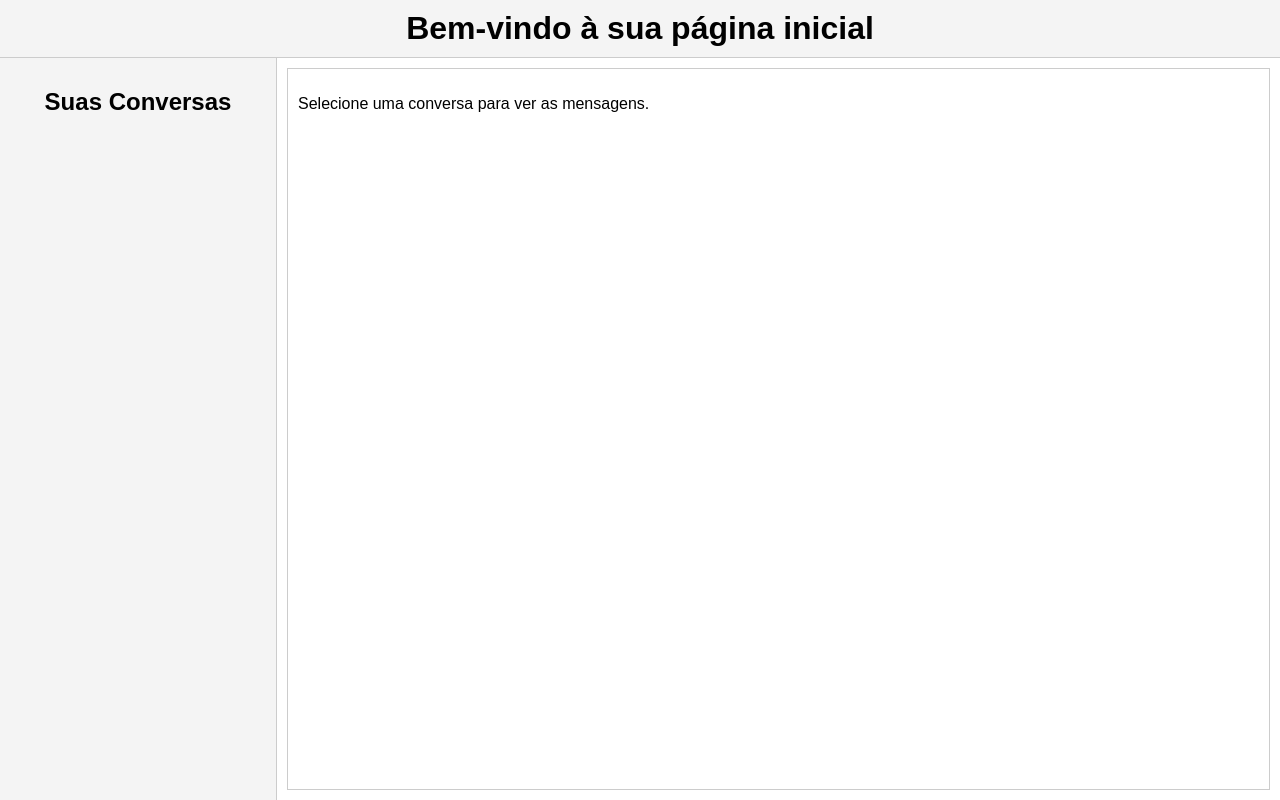
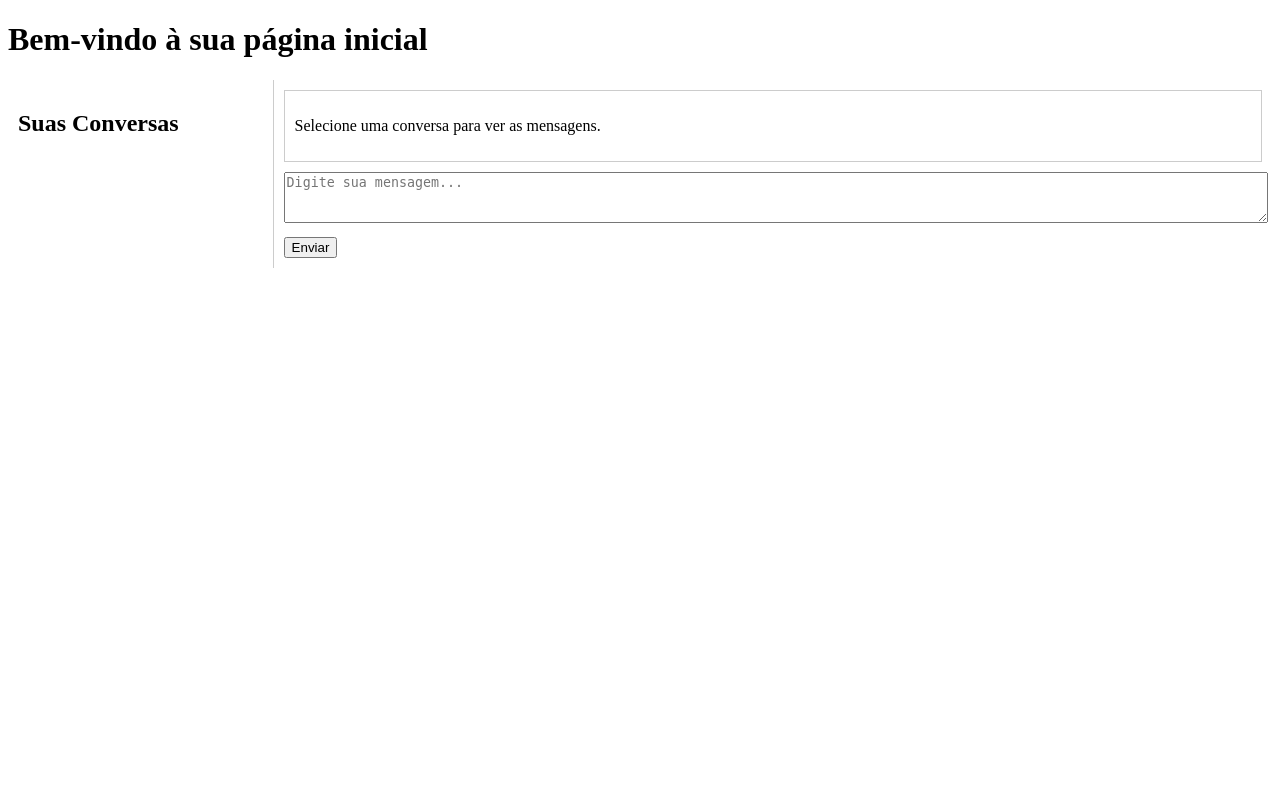
Before and after one commit to mathuebra/TP_BD, a Flask app: page /home in a window 1280 px wide. Run offline with Flask 3, Linux system fonts and the light colour scheme; the visitor is signed in with stand-in values (Sample User, id 1); data comes from the database, SQL or seed files in the repository; data that the repository does not hold is empty.

Commit message:
Correção html e implementação "send-message"

```diff
--- a/main/Database.py
+++ b/main/Database.py
@@ -1,7 +1,9 @@
 import sqlite3 as sql
+import os
+import datetime
 
 class BD:
-    database = "/home/mathuebra/VSCode/TP_BD/db" # Caminho do banco de dados local
+    database = "/home/mathuebra/VS/TP_BD/db" # Caminho do banco de dados local
     conn = None
     cursor = None
     connected = False
@@ -88,6 +90,9 @@ class BD:
     def get_user_name(self, user_id):
         return self.select("USUARIO", ["NOME"], "ID_USER = ?", [user_id])[0][0]
 
+    def get_user_id(self, nome):
+        return self.select("USUARIO", ["ID_USER"], "NOME = ?", [nome])[0][0]
+
     # Retorna o id de todos os usuários
     def get_all_users(self):
         return self.select("USUARIO", ["ID_USER"], "1=1", [])
@@ -110,3 +115,9 @@ class BD:
                             ID_USER_ORIGEM = ? AND ID_USER_DESTINO = ? OR
                             ID_USER_ORIGEM = ? AND ID_USER_DESTINO = ?''', [user_id, user_other, user_other, user_id]).fetchall()
         return True if result else False
+
+    def send_message(self, user_id, user_other, message):
+        current_time = datetime.datetime.now().strftime("%d/%m/%Y %H:%M:%S")
+        self.insert("MENSAGEM_PRIVADA",
+                    ["ID_USER_ORIGEM", "ID_USER_DESTINO", "CONTEUDO", "DATA_ENVIO", "STATUS"],
+                    [user_id, user_other, message, current_time, "enviado"])
--- a/main/app_teste.py
+++ b/main/app_teste.py
@@ -1,4 +1,4 @@
-from flask import Flask, request, render_template, redirect, url_for, session, flash
+from flask import Flask, jsonify, request, render_template, redirect, url_for, session, flash
 import Database
 
 app = Flask(__name__, template_folder='../templates', static_folder='../static')
@@ -51,7 +51,8 @@ def home():
         for current in conversas_active:
             user_conversas = db.get_conversas(user_id, current) # Pega a conversa do usuário logado com o outro
             conversas.append({ # Gera um dicionário cuja:
-                'user_id': db.get_user_name(current), # Chave é o nome do usuário com quem o usuário logado tem a conversa
+                'user_id': current, # Chave é o usuário
+                'user_name': db.get_user_name(current), # Chave é o nome do usuário com quem o usuário logado tem a conversa
                 'conversas': user_conversas # Valor é a conversa em si, organizada numa tupla de 2 elementos que contem mensagem e data de envio
             })
 
@@ -59,5 +60,18 @@ def home():
     else:
         return redirect(url_for('login')) # Se o usuário não estiver logado, redireciona pra login
 
+@app.route('/send_message', methods=['POST'])
+def send_message():
+    if 'user_id' in session:
+        user_id = session['user_id']
+        user_other = request.form['recipient_id'] # Recebe o ID do destinatário
+        message = request.form['message']
+
+        db.send_message(user_id, user_other, message)  # Envia a mensagem usando os IDs dos usuários
+
+        return jsonify({'status': 'success'})
+    else:
+        return jsonify({'status': 'error', 'message': 'User not logged in'})
+
 if __name__ == '__main__':
     app.run(debug=True)
--- a/static/home.css
+++ b/static/home.css
@@ -1,62 +1,39 @@
-body {
-    font-family: Arial, sans-serif;
-    margin: 0;
-    padding: 0;
-    display: flex;
-    flex-direction: column;
-    height: 100vh;
-}
-
-h1 {
-    text-align: center;
-    padding: 10px;
-    background-color: #f4f4f4;
-    margin: 0;
-    border-bottom: 1px solid #ccc;
-}
-
 .container {
     display: flex;
-    flex: 1;
 }
 
 .sidebar {
     width: 20%;
-    background-color: #f4f4f4;
     padding: 10px;
     border-right: 1px solid #ccc;
+}
+
+.chat {
+    width: 80%;
+    padding: 10px;
+    display: flex;
+    flex-direction: column;
+    justify-content: space-between;
+}
+
+#chat-window {
+    flex-grow: 1;
+    border: 1px solid #ccc;
+    padding: 10px;
+    margin-bottom: 10px;
     overflow-y: auto;
 }
 
-.sidebar h2 {
-    text-align: center;
-}
-
-.sidebar ul {
-    list-style-type: none;
-    padding: 0;
-}
-
-.sidebar ul li {
-    padding: 10px;
-    cursor: pointer;
-}
-
-.sidebar ul li:hover {
-    background-color: #ddd;
-}
-
-.chat {
-    flex: 1;
-    padding: 10px;
+#message-form {
     display: flex;
     flex-direction: column;
 }
 
-#chat-window {
-    flex: 1;
-    overflow-y: auto;
-    border: 1px solid #ccc;
-    padding: 10px;
-    background-color: #fff;
+#message-form textarea {
+    width: 100%;
+    margin-bottom: 10px;
 }
+
+#message-form button {
+    align-self: flex-end;
+}
--- a/templates/home.html
+++ b/templates/home.html
@@ -1,5 +1,4 @@
 <!DOCTYPE html>
-<!--Não sei nada de html fiquem a vontade pra comentar esse-->
 <html lang="en">
 <head>
     <meta charset="UTF-8">
@@ -15,7 +14,7 @@
             <h2>Suas Conversas</h2>
             <ul id="user-list">
                 {% for conversa in conversas %}
-                    <li onclick="showMessages('{{ conversa.user_id }}')">{{ conversa.user_id }}</li>
+                    <li onclick="showMessages('{{ conversa.user_id }}', '{{ conversa.user_name }}')">{{ conversa.user_name }}</li>
                 {% endfor %}
             </ul>
         </div>
@@ -23,13 +22,20 @@
             <div id="chat-window">
                 <p>Selecione uma conversa para ver as mensagens.</p>
             </div>
+            <div id="message-form">
+                <form onsubmit="sendMessage(event)">
+                    <input type="hidden" id="current-recipient-id">
+                    <textarea id="message-input" rows="3" placeholder="Digite sua mensagem..."></textarea>
+                    <button type="submit">Enviar</button>
+                </form>
+            </div>
         </div>
     </div>
 
     <script>
         const conversas = {{ conversas|tojson }};
 
-        function showMessages(userId) {
+        function showMessages(userId, userName) {
             const chatWindow = document.getElementById('chat-window');
             chatWindow.innerHTML = '';
 
@@ -41,6 +47,36 @@
                     chatWindow.appendChild(messageElement);
                 });
             }
+
+            document.getElementById('current-recipient-id').value = userId;
+        }
+
+        function sendMessage(event) {
+            event.preventDefault();
+            const recipientId = document.getElementById('current-recipient-id').value;
+            const message = document.getElementById('message-input').value;
+
+            fetch('/send_message', {
+                method: 'POST',
+                headers: {
+                    'Content-Type': 'application/x-www-form-urlencoded'
+                },
+                body: `recipient_id=${recipientId}&message=${encodeURIComponent(message)}`
+            })
+            .then(response => response.json())
+            .then(data => {
+                if (data.status === 'success') {
+                    document.getElementById('message-input').value = '';
+                    // Adicionar a nova mensagem ao chatWindow
+                    const chatWindow = document.getElementById('chat-window');
+                    const messageElement = document.createElement('p');
+                    messageElement.textContent = `${message} - ${new Date().toLocaleString('pt-BR', { hour12: false })}`;
+                    chatWindow.appendChild(messageElement);
+                    chatWindow.scrollTop = chatWindow.scrollHeight; // Scroll para a última mensagem
+                } else {
+                    alert('Erro ao enviar a mensagem: ' + data.message);
+                }
+            });
         }
     </script>
 </body>
```
Also changed, not shown: teste.py (+5 -3 lines), 1 other file.
